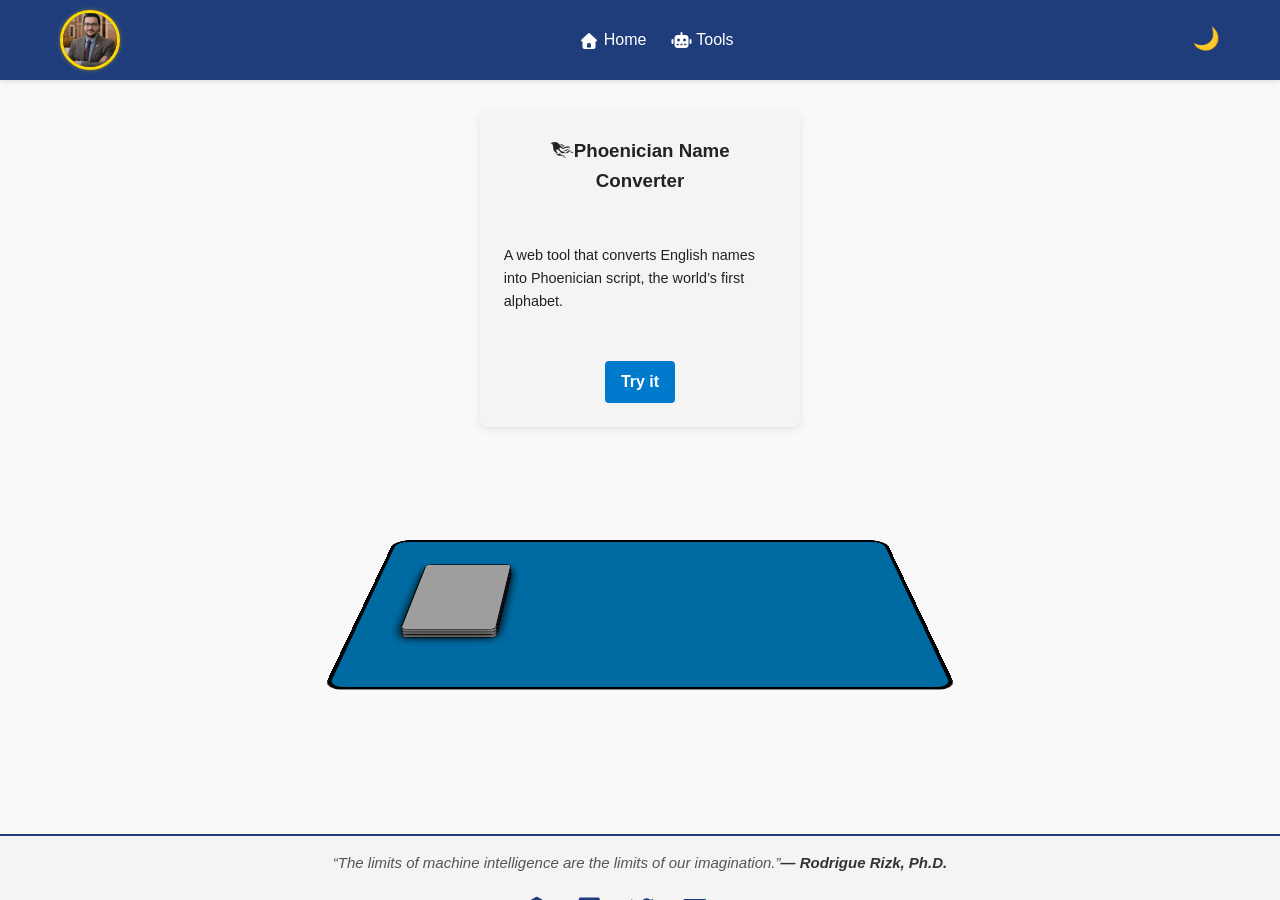
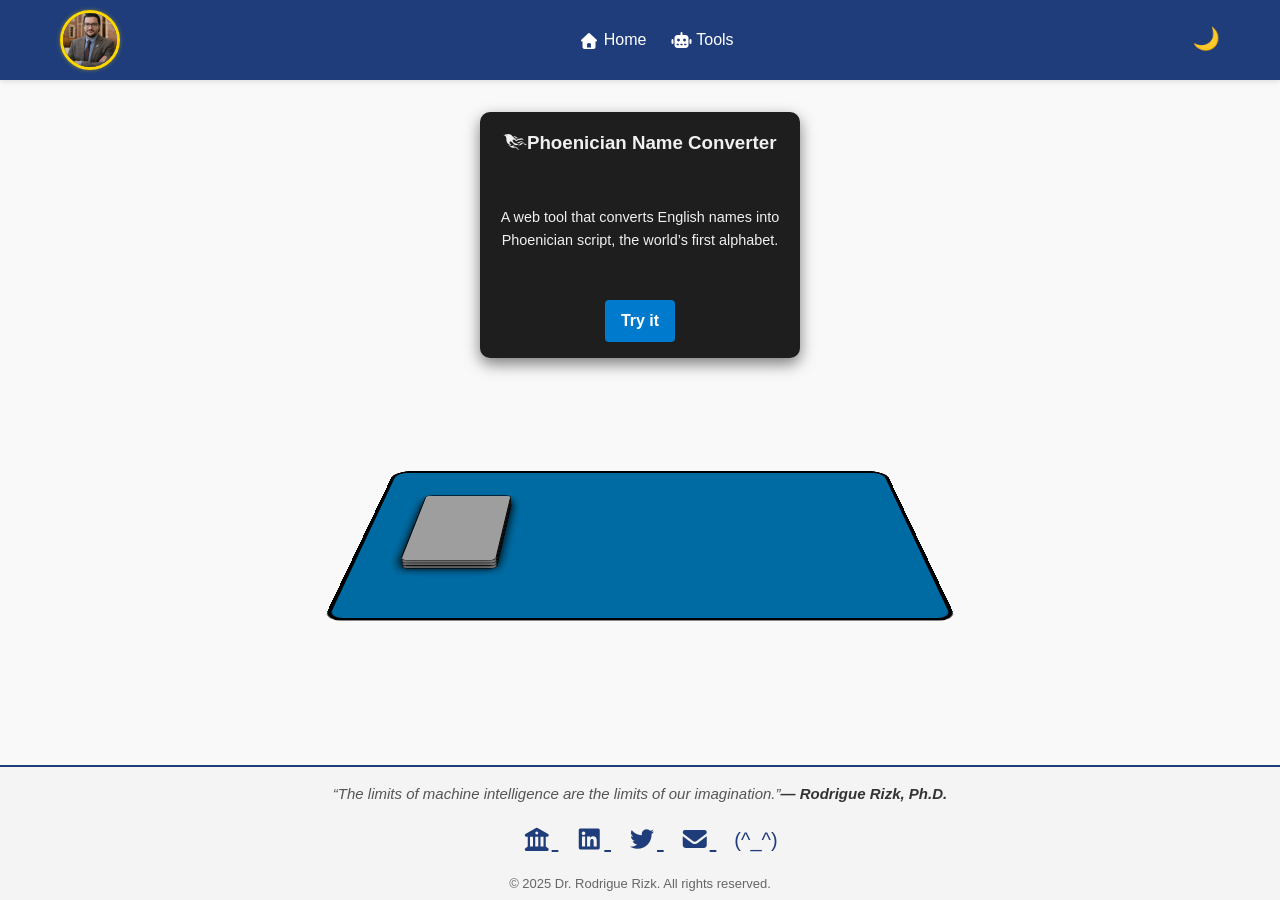
Before and after one commit to rodriguerizk/rodriguerizk.github.io, a Jekyll site: the page built from tools/index.html, in a window 1280 px wide and 900 px high. Built offline with Jekyll 4.4.1, drawn with Linux system fonts in a browser that asks for light colours; nearby versions of some CDN libraries; grey boxes are pictures that could not be loaded.

Commit message:
Update style.css

```diff
--- a/css/style.css
+++ b/css/style.css
@@ -1618,7 +1618,24 @@
   gap: 2rem;
   justify-content: center;
 }
-
+/*
 .tool-card:hover i {
   transform: rotate(-10deg) scale(1.1);
 }
+*/
+
+/* Tool cards */
+.tool-card {
+  background-color: var(--card-bg, #1e1e1e);
+  color: var(--text-color, #f0f0f0);
+  padding: 1rem;
+  border-radius: 10px;
+  box-shadow: 0 6px 15px rgba(0, 0, 0, 0.5);
+  transition: transform 0.3s ease, box-shadow 0.3s ease;
+  text-align: center;
+}
+
+.tool-card:hover, .tool-card:focus {
+  transform: translateY(-5px);
+  box-shadow: 0 12px 25px rgba(0, 0, 0, 0.5);
+}
```
